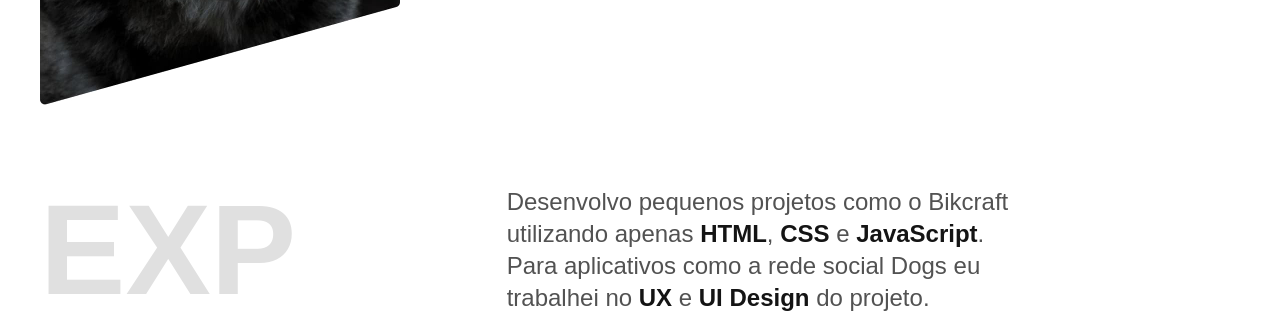
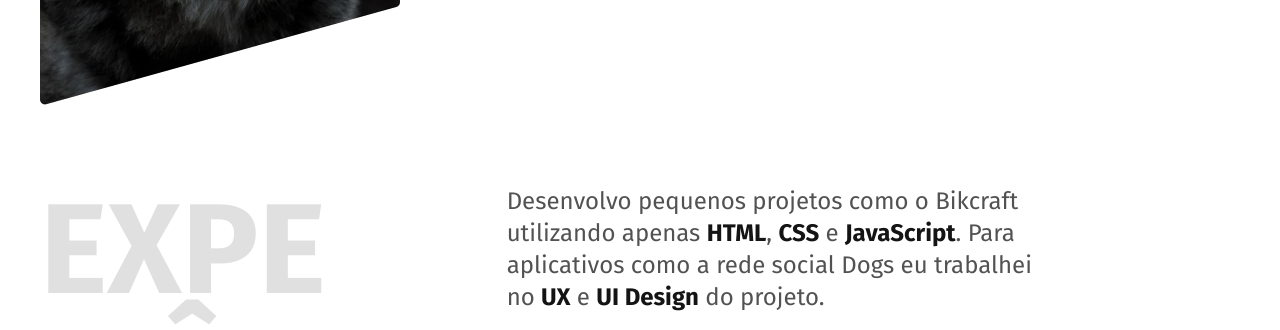
Before and after one commit to katlyntrapp/katlyntrapp.github.io, a plain HTML site: page index.html in a window 1280 px wide. Shown: the part 577-907 px from the top of the page. Drawn offline with Linux system fonts and the light colour scheme.

Commit message:
google fonts

```diff
--- a/index.html
+++ b/index.html
@@ -7,7 +7,11 @@
     <title>Lobo - Desenvolvedor e Designer</title>
     <meta name="description" content="Desenvolvedor Front End & UX/UI Designer">
     <link rel="stylesheet" href="./css/style.min.css">
+
     <link rel="icon" href="./favicon.svg" type="image/svg+xml">
+    <link rel="preconnect" href="https://fonts.googleapis.com">
+    <link rel="preconnect" href="https://fonts.gstatic.com" crossorigin>
+    <link href="https://fonts.googleapis.com/css2?family=Fira+Sans:wght@400;700&family=Inter:wght@400;500&display=swap" rel="stylesheet">
 </head>
 
 <body>
```
